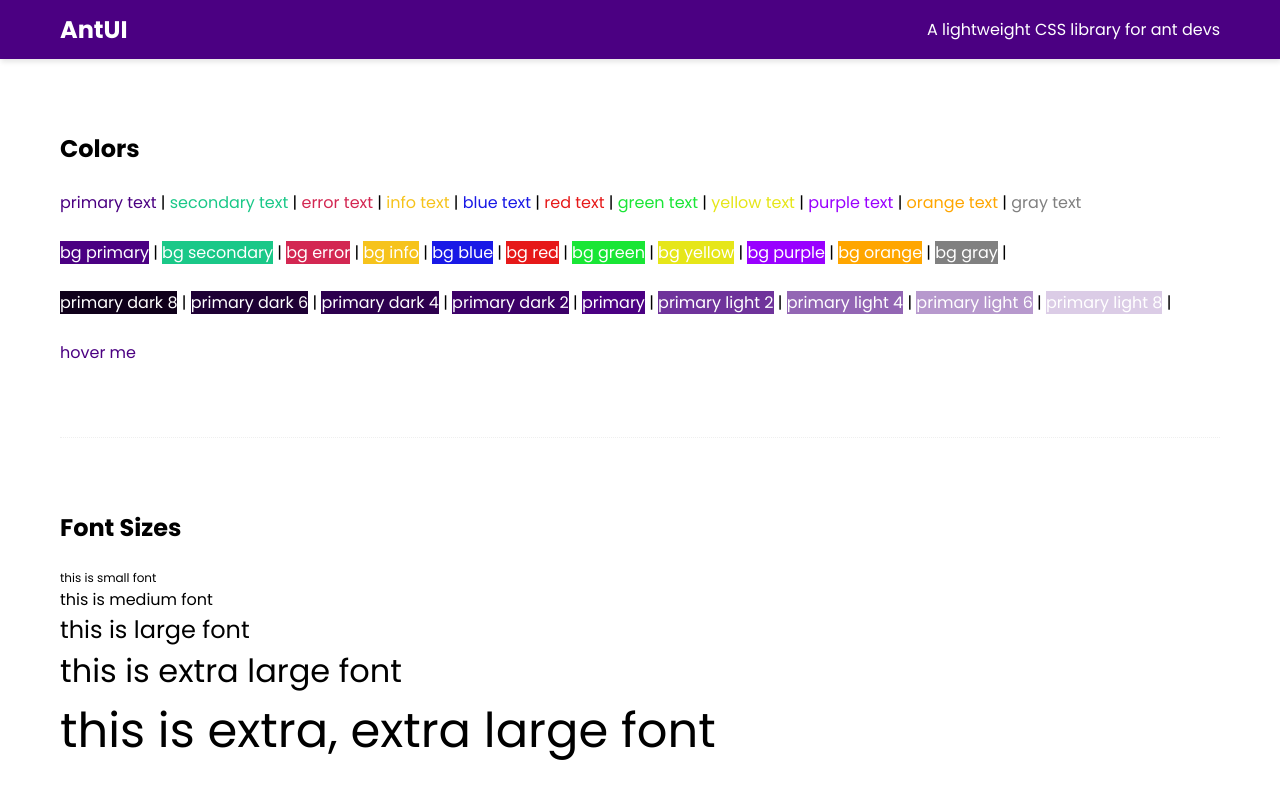
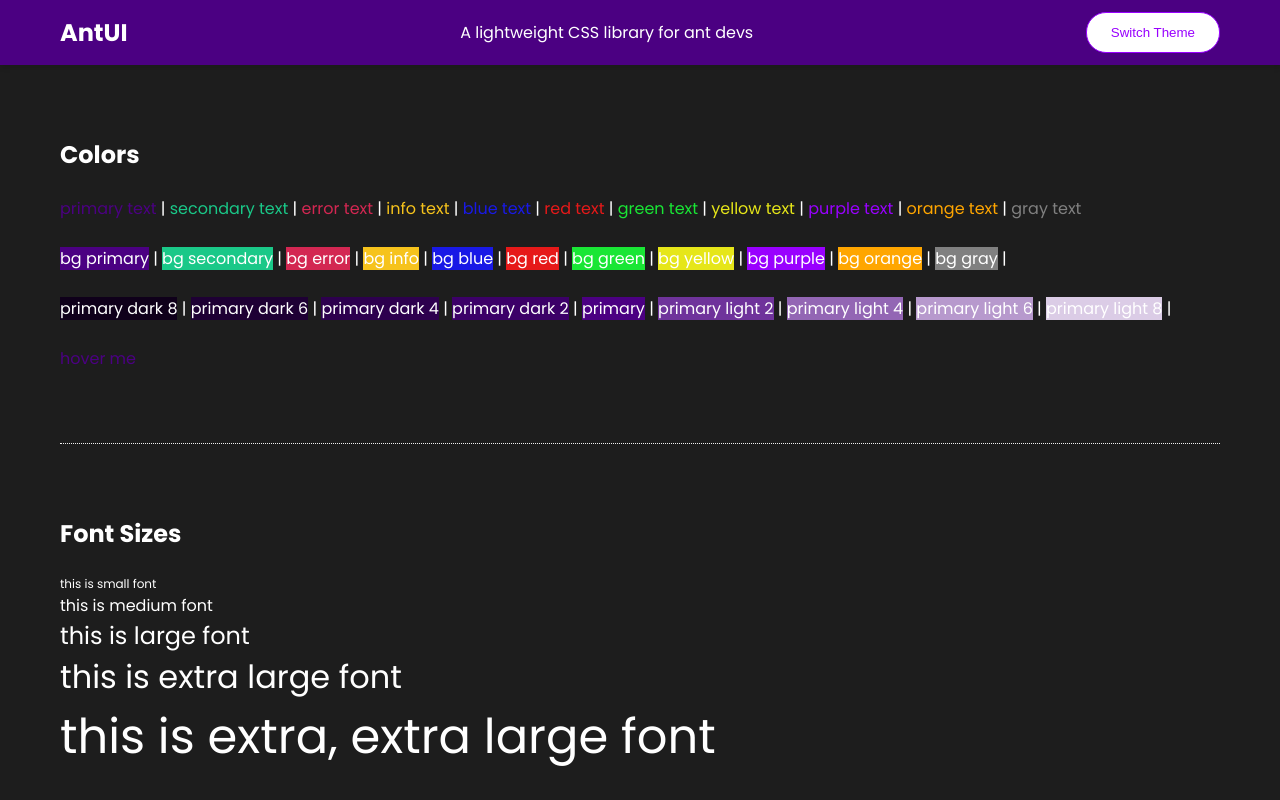
Before and after one commit to BruceArmstrong007/SASS, a website: page index.html in a window 1280 px wide. Shown: the top 800 px of the page. Drawn offline with Linux system fonts and the light colour scheme.

Commit message:
Added DarkMode

```diff
--- a/antui/_base.scss
+++ b/antui/_base.scss
@@ -28,12 +28,15 @@ hr {
 img {
   max-width: 100%;
 }
+
 h1 {
   color: $primary;
 }
+
 a {
   color: $secondary;
 }
+
 button {
   color: white;
   border: 0;
@@ -59,3 +62,8 @@ button {
   border-radius: $base-border-radius;
   border-width: $base-border-thickness;
 }
+
+.dark-theme {
+  color: white;
+  background-color: rgb(29, 29, 29) !important;
+}
--- a/gulpfile.js
+++ b/gulpfile.js
@@ -13,7 +13,7 @@ function buildStyles() {
 
 
 function watchTask() {
-    watch(['sass/**/*.scss', '*.html'], buildStyles)
+    watch(["antui/**/*.scss", 'sass/**/*.scss', '*.html'], buildStyles)
 }
 
 function build() {
--- a/index.html
+++ b/index.html
@@ -6,11 +6,12 @@
     <title>Document</title>
     <link rel="stylesheet" href="css/index.css" />
   </head>
-  <body>
+  <body class="dark-theme" id="theme">
     <nav class="navbar-primary text-white mb-4">
       <div class="container">
         <h2 class="site-title">AntUI</h2>
         <p>A lightweight CSS library for ant devs</p>
+        <button class="btn-outlined-purple text-purple text-hover-white font-xs" onclick="buttonEvent()">Switch Theme</button>
       </div>
     </nav>
     <div class="container">
@@ -212,4 +213,9 @@
       <hr class="mt-4 mb-4" />
     </div>
   </body>
+  <script>
+   const buttonEvent = () => {
+     document.getElementById('theme').classList.toggle('dark-theme');
+   }
+  </script>
 </html>
--- a/sass/index.scss
+++ b/sass/index.scss
@@ -1,4 +1,3 @@
 $primary: indigo;
 
-
 @import "antui";
```
Also changed, not shown: css/index.css.
